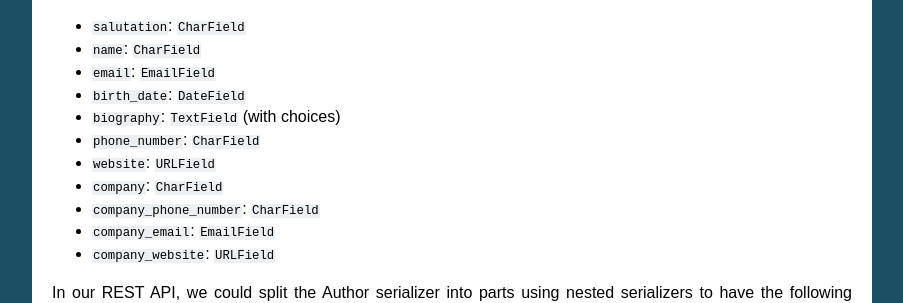
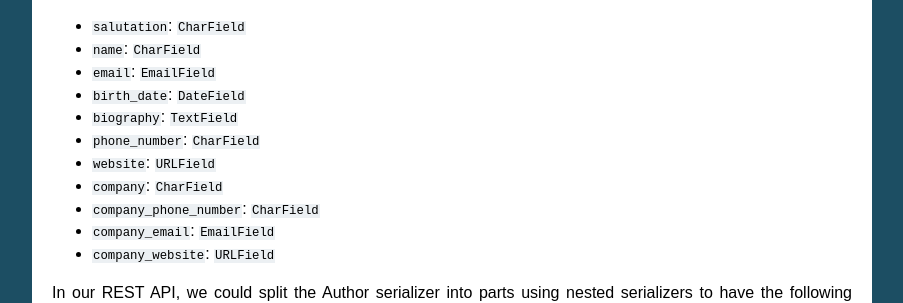
Before and after one commit to barseghyanartur/django-rest-framework-tricks, a Sphinx documentation site: the page built from docs/index.rst, in a window 1280 px wide and 900 px high, scrolled down 6633 px. Shown: the part 152-455 px from the top of the window, without its empty margins (198-1101 px from the left). Built offline with Sphinx 7.4.7, drawn with Linux system fonts in a browser that asks for light colours; the version number could not be read and is left out.

Commit message:
docs updated

```diff
--- a/README.rst
+++ b/README.rst
@@ -440,7 +440,7 @@ Django model fields:
 - ``name``: ``CharField``
 - ``email``: ``EmailField``
 - ``birth_date``: ``DateField``
-- ``biography``: ``TextField`` (with choices)
+- ``biography``: ``TextField``
 - ``phone_number``: ``CharField``
 - ``website``: ``URLField``
 - ``company``: ``CharField``
--- a/docs/index.rst
+++ b/docs/index.rst
@@ -440,7 +440,7 @@ Django model fields:
 - ``name``: ``CharField``
 - ``email``: ``EmailField``
 - ``birth_date``: ``DateField``
-- ``biography``: ``TextField`` (with choices)
+- ``biography``: ``TextField``
 - ``phone_number``: ``CharField``
 - ``website``: ``URLField``
 - ``company``: ``CharField``
```
